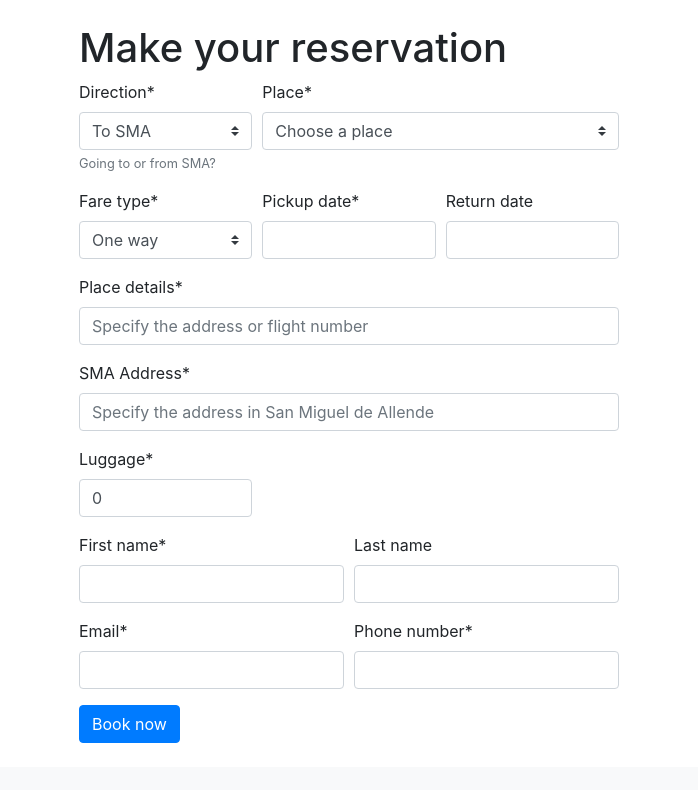
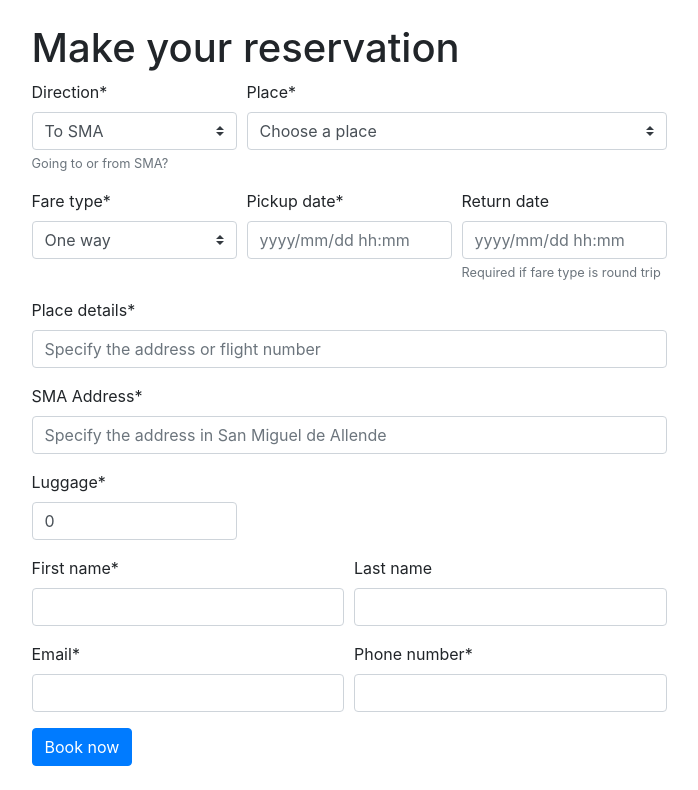
Before and after one commit to AerolinkSMA/aerolinksma, a Django app: template aerolinksma/templates/shuttle/index.html in a window 1280 px wide. Shown: the part 56-846 px from the top of the page, without its empty margins (291-989 px from the left). Before the commit the page ends 799 px from the top, so only its background shows below. Run offline with Django 3.2, Linux system fonts and the light colour scheme; the template is opened without the code that fills it: values that come from a table or form of the project are taken from there, others are empty; style sheets or scripts are compiled from the project's sources; some libraries are stand-ins or nearby versions.

Commit message:
Add placeholders and help text to reservation form

```diff
--- a/aerolinksma/shuttle/forms.py
+++ b/aerolinksma/shuttle/forms.py
@@ -53,6 +53,16 @@ class ReservationForm(forms.ModelForm):
                     'placeholder': 'Specify the address in San Miguel de Allende',
                 },
             ),
+            'pickup_date': forms.DateTimeInput(
+                attrs={
+                    'placeholder': 'yyyy/mm/dd hh:mm',
+                },
+            ),
+            'return_date': forms.DateTimeInput(
+                attrs={
+                    'placeholder': 'yyyy/mm/dd hh:mm',
+                },
+            ),
         }
 
     def __init__(self, *args, **kwargs):
--- a/aerolinksma/shuttle/models.py
+++ b/aerolinksma/shuttle/models.py
@@ -39,7 +39,10 @@ class Reservation(models.Model):
     client = models.OneToOneField(Client, on_delete=models.CASCADE)
     luggage = models.IntegerField(default=0)
     pickup_date = models.DateTimeField()
-    return_date = models.DateTimeField(null=True, blank=True)
+    return_date = models.DateTimeField(
+        null=True,
+        blank=True,
+        help_text='Required if fare type is round trip')
     paid = models.BooleanField(default=False)
     notes = models.TextField(help_text='Extra information about your trip',
                              null=True, blank=True)
--- a/aerolinksma/templates/shuttle/index.html
+++ b/aerolinksma/templates/shuttle/index.html
@@ -4,7 +4,7 @@
 {% block content %}
     <div class="container my-4">
         <div class="row justify-content-center">
-            <div class="col-md-6">
+            <div class="col-md-7">
                 <h1>Make your reservation</h1>
 
                 <form action="" method="POST">
```
Also changed, not shown: aerolinksma/shuttle/migrations/0006_auto_20200613_1550.py (added).
